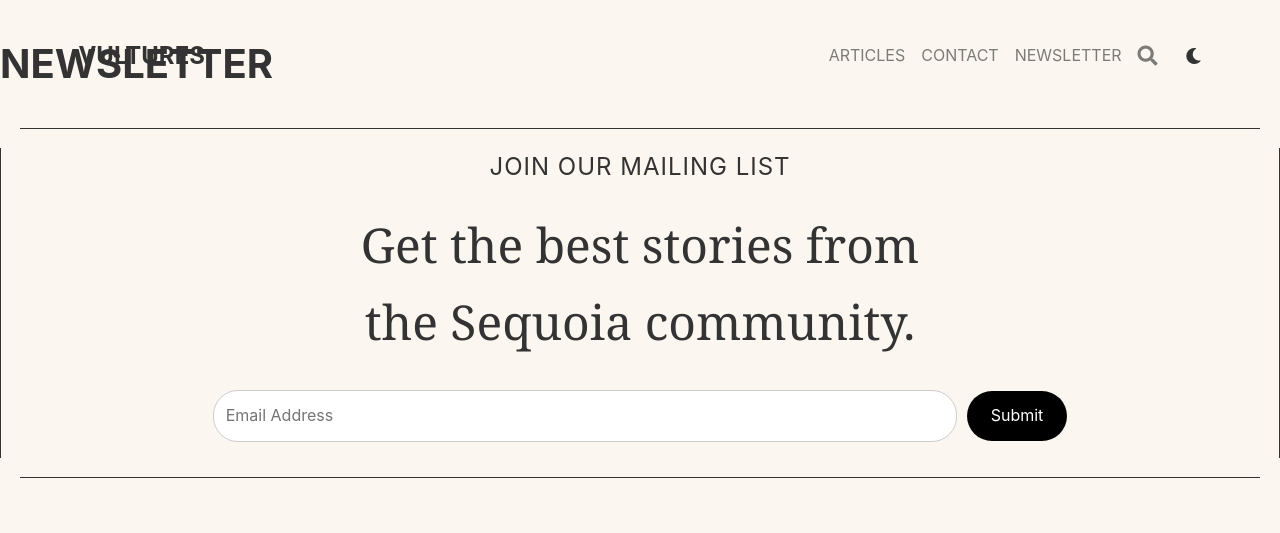
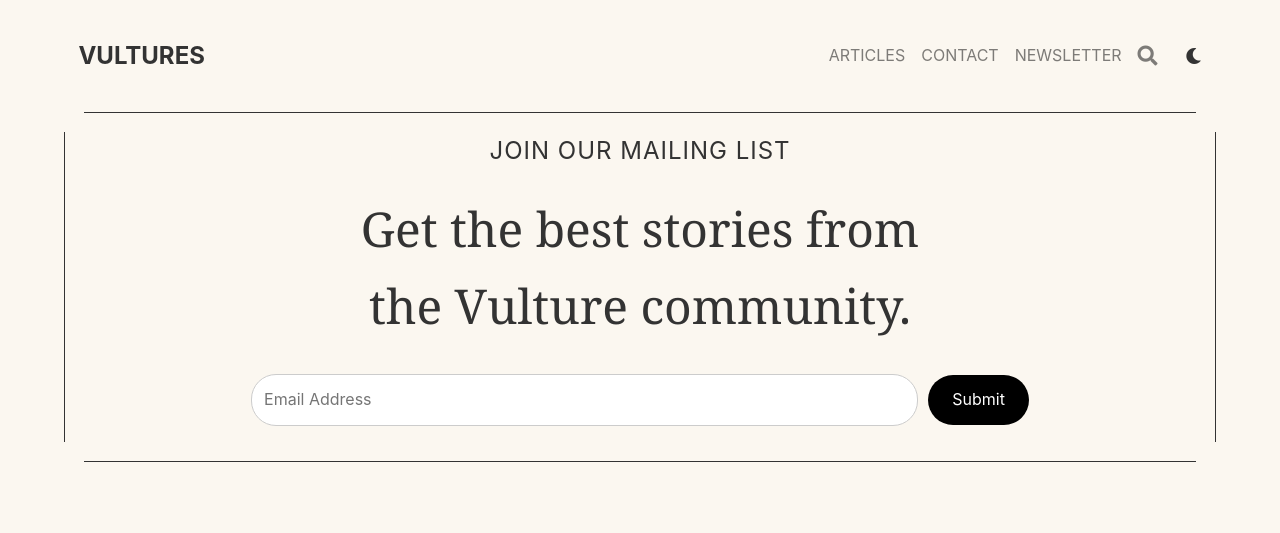
Before and after one commit to vulturescapital/main, a PHP site: page /newsletter.php in a window 1280 px wide. Shown: the top 533 px of the page. Run offline with PHP 8.4, Linux system fonts and the light colour scheme.

Commit message:
newsletter

```diff
--- a/css/body.css
+++ b/css/body.css
@@ -34,7 +34,6 @@ body.dark-mode {
 
 .container {
     width: 90%;
-    margin: auto;
     padding: 2em 0;
 }
 
--- a/newsletter.php
+++ b/newsletter.php
@@ -1,17 +1,15 @@
 <?php
-include 'dbconfig.php';
 include 'header.php';
 ?>
-<div class="newsletter-outer">
-    <h1 class="newsletter-title-page">NEWSLETTER</h1>
+<div class="container">
     <div class="newsletter-container">
         <div class="newsletter-header">JOIN OUR MAILING LIST</div>
         <div class="newsletter-title">
             Get the best stories from<br>
-            the Sequoia community.
+            the Vulture community.
         </div>
         <form class="newsletter-form" action="add_email_process.php" method="post">
-            <input type="hidden" name="csrf_token" value="<?php echo $_SESSION['csrf_token']; ?>">
+            <input type="hidden" name="csrf_token" value="<?php echo htmlspecialchars($_SESSION['csrf_token']); ?>">
             <input type="email" name="email" placeholder="Email Address" class="newsletter-input" required>
             <button type="submit" class="newsletter-submit">Submit</button>
         </form>
```
